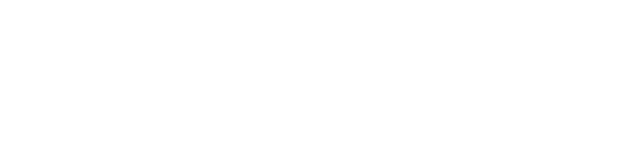
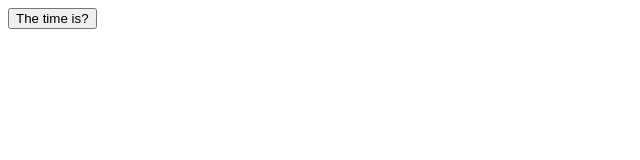
Before and after one commit to tonydattolo/typescript-tutorial, a plain HTML site: page w3schools-javascript-tutorial/examples1.html in a window 1280 px wide. Shown: the whole page, without its empty margins (0-640 px from the left). Drawn offline with Linux system fonts and the light colour scheme.

Commit message:
comp swap

```diff
--- a/w3schools-javascript-tutorial/examples1.html
+++ b/w3schools-javascript-tutorial/examples1.html
@@ -7,7 +7,17 @@
 </head>
 <body>
 
-
+    <!--
+        Common HTML Elements
+        onchange
+        onclick
+        onmouseover
+        onmouseout
+        onkeydown
+        onload
+    -->
+    <!-- edit contents of own element using this. -->
+    <button onclick="this.innerHTML = Date()">The time is?</button>
 
 </body>
 </html>
```
